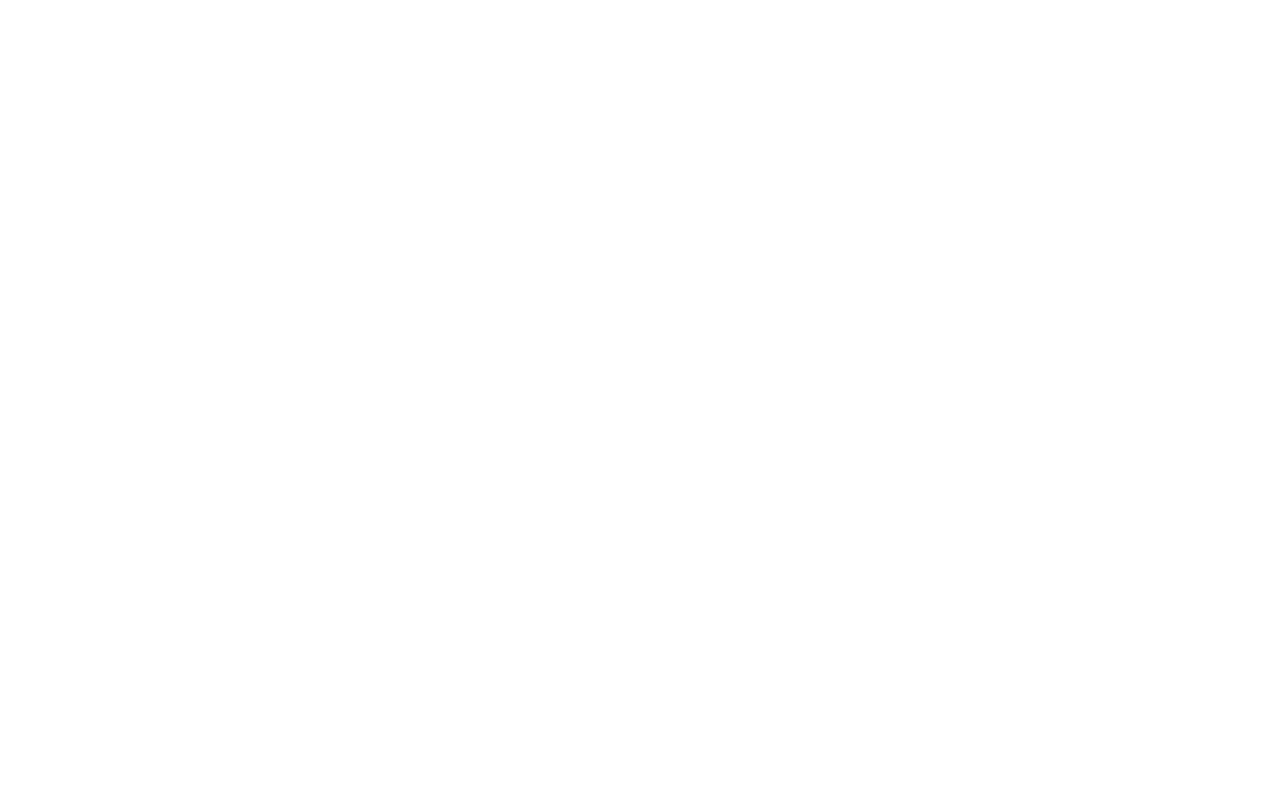
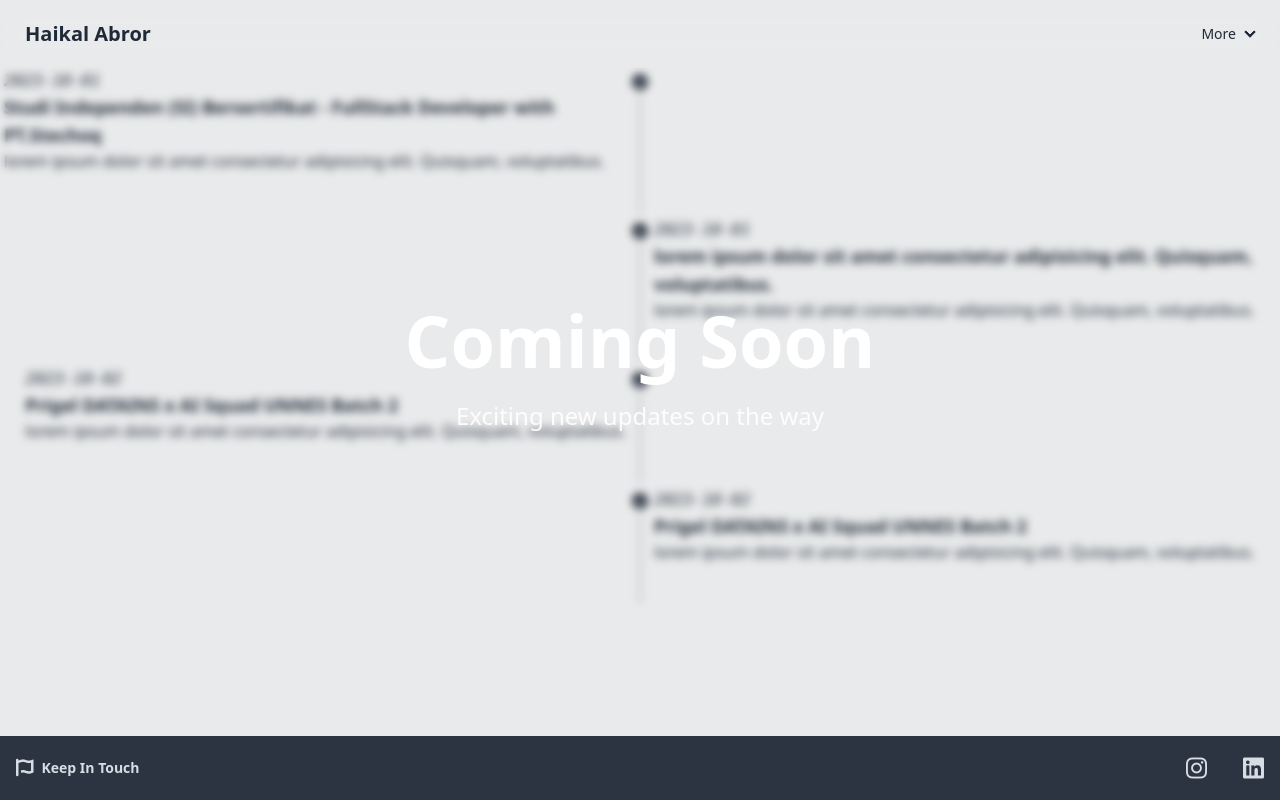
Before and after one commit to vayndem/Resume, a Vue app: page /timeline in a window 1280 px wide. Before the commit this address had no page. Built offline with nearby package versions, Linux system fonts and the light colour scheme.

Commit message:
update: improve

```diff
--- a/package.json
+++ b/package.json
@@ -15,7 +15,9 @@
     "@fortawesome/free-brands-svg-icons": "^6.7.2",
     "@fortawesome/free-solid-svg-icons": "^6.7.2",
     "@fortawesome/vue-fontawesome": "^3.0.8",
+    "@vueuse/core": "^13.1.0",
     "pinia": "^2.3.0",
+    "tailwindcss-animate": "^1.0.7",
     "vue": "^3.5.13",
     "vue-router": "^4.5.0"
   },
--- a/src/components/Dashboard.vue
+++ b/src/components/Dashboard.vue
@@ -1,10 +1,14 @@
 <!-- eslint-disable vue/multi-word-component-names -->
-<script setup></script>
+<script setup>
+import { useRoute } from 'vue-router'
+
+const route = useRoute()
+</script>
 
 <template>
   <div class="navbar bg-opacity-70 backdrop-blur-md">
     <div class="flex-1">
-      <a class="btn btn-ghost text-xl">Haikal Abror</a>
+      <router-link class="btn btn-ghost text-xl" to="/">Haikal Abror</router-link>
     </div>
     <div class="flex-none">
       <ul class="menu menu-horizontal px-1">
@@ -12,7 +16,12 @@
           <details>
             <summary>More</summary>
             <ul class="bg-base-100 rounded-t-none p-2">
-              <li><a>Soon</a></li>
+              <li v-if="route.path !== '/'">
+                <router-link to="/">Home</router-link>
+              </li>
+              <li v-if="route.path !== '/timeline'">
+                <router-link to="/timeline">Timeline</router-link>
+              </li>
             </ul>
           </details>
         </li>
--- a/src/components/Experience.vue
+++ b/src/components/Experience.vue
@@ -1,5 +1,23 @@
 <!-- eslint-disable vue/multi-word-component-names -->
 <script setup>
+import { ref, onMounted, nextTick } from 'vue'
+import { useElementVisibility } from '@vueuse/core'
+
+const experienceRefs = ref([])
+const humanityRefs = ref([])
+const experienceVisibility = ref([])
+const humanityVisibility = ref([])
+
+onMounted(async () => {
+  await nextTick()
+  experienceRefs.value.forEach((el, i) => {
+    experienceVisibility.value[i] = useElementVisibility(el)
+  })
+  humanityRefs.value.forEach((el, i) => {
+    humanityVisibility.value[i] = useElementVisibility(el)
+  })
+})
+
 const experiences = [
   {
     id: 1,
@@ -10,16 +28,16 @@ const experiences = [
   },
   {
     id: 2,
-    title: 'Program Prigel DATAINS x AI Squad UNNES Batch 2',
+    title: 'Prigel DATAINS x AI Squad UNNES Batch 2',
     period: 'Aug 2023 - Jan 2024',
-    competency: 'NLP Engginering, Database, and Flask',
+    competency: 'NLP Engineering, Database, and Flask',
     skills: ['MongoDB', 'Flask', 'Wiring API'],
   },
   {
     id: 3,
-    title: 'Program Prigel DATAINS x AI Squad UNNES Batch 1',
+    title: 'Prigel DATAINS x AI Squad UNNES Batch 1',
     period: 'Feb 2023 - July 2023',
-    competency: 'Computer Vision Engginering, Github, And HTML and CSS',
+    competency: 'Computer Vision Engineering, Github, And HTML and CSS',
     skills: ['Github', 'HTML & CSS', 'YoloV5 Engine'],
   },
 ]
--- /dev/null
+++ b/src/components/Portofolio.vue
@@ -0,0 +1,29 @@
+<!-- eslint-disable vue/multi-word-component-names -->
+
+<script setup>
+const handleClick = () => {
+  window.open('https://sistem-soal-nusaputera.web.app', '_blank')
+}
+</script>
+
+<template>
+  <div class="card bg-base-100 image-full w-max h-64 shadow-sm">
+    <figure>
+      <img src="/image.png " alt="Website Screenshot" class="opacity-45" />
+    </figure>
+    <div class="card-body">
+      <h2 class="card-title">Essay Question Generator</h2>
+      <h2 class="card-title">Using Gemini 1.5 Flash</h2>
+      <p class="text-sm">
+        Website Pembuat Soal Uraian Secara Otomatis<br />
+        Menggunakan AI Secara Otomatis
+      </p>
+
+      <div class="card-actions mt-auto justify-end">
+        <button class="btn btn-primary bg-primary hover:btn-accent" @click="handleClick">
+          <i class="fa-solid fa-globe"></i> Visit
+        </button>
+      </div>
+    </div>
+  </div>
+</template>
--- /dev/null
+++ b/src/components/reuse/Soon.vue
@@ -0,0 +1,15 @@
+<!-- eslint-disable vue/multi-word-component-names -->
+<script setup></script>
+
+<template>
+  <div
+    class="h-screen w-full flex items-center justify-center bg-neutral text-white overflow-hidden bg-opacity-10 backdrop-blur-sm"
+  >
+    <div class="z-10 text-center px-4 max-w-4xl">
+      <h1 class="text-5xl md:text-7xl font-bold mb-6 text-gradient animate-pulse-slow">
+        Coming Soon
+      </h1>
+      <p class="text-xl md:text-2xl font-light mb-16 opacity-90">Exciting new updates on the way</p>
+    </div>
+  </div>
+</template>
--- a/src/main.js
+++ b/src/main.js
@@ -10,6 +10,7 @@ import { library } from '@fortawesome/fontawesome-svg-core'
 import { faUser } from '@fortawesome/free-solid-svg-icons'
 
 // Import Font Awesome Vue Component
+// eslint-disable-next-line no-unused-vars
 import { FontAwesomeIcon } from '@fortawesome/vue-fontawesome'
 
 // Add Icons to the Library
--- a/src/router/index.js
+++ b/src/router/index.js
@@ -10,6 +10,11 @@ const router = createRouter({
       name: 'home',
       component: () => import('../views/HomeView.vue'),
     },
+    {
+      path: '/timeline',
+      name: 'timeline',
+      component: () => import('../views/TimelineView.vue'),
+    },
   ],
 })
 
--- a/src/views/HomeView.vue
+++ b/src/views/HomeView.vue
@@ -1,8 +1,11 @@
 <script setup>
+import { ref } from 'vue'
 import Footer from '../components/Footer.vue'
+import { useElementVisibility } from '@vueuse/core'
 import Carousel from '../components/Carousel_Card.vue'
 import Dashboard from '../components/Dashboard.vue'
 import Experience from '../components/Experience.vue'
+import Portofolio from '../components/Portofolio.vue'
 import heroImage from '/DSCF3145.JPG'
 
 const handleClick = () => {
@@ -11,6 +14,12 @@ const handleClick = () => {
     '_blank',
   )
 }
+// Refs for visibility tracking
+const portfolioRef = ref(null)
+const experienceRef = ref(null)
+const isVisible = useElementVisibility(portfolioRef)
+const isVisibleExperience = useElementVisibility(experienceRef)
+//? butuh scroll trigerred dengan @vueuse/core
 </script>
 
 <template>
@@ -20,10 +29,16 @@ const handleClick = () => {
     <div class="flex">
       <div class="hero py-16">
         <div class="hero-content flex-col lg:flex-row">
-          <img :src="heroImage" alt="Hero Image of Haikal" class="max-w-72 rounded-lg shadow-2xl" />
+          <img
+            :src="heroImage"
+            alt="Hero Image of Haikal"
+            class="max-w-72 rounded-lg shadow-2xl animate-in fade-in duration-700 delay-500"
+          />
           <div>
-            <h1 class="text-5xl font-bold">Greetings!! Haikal Here</h1>
-            <p class="py-6">
+            <h1 class="text-5xl font-bold animate-in fade-in duration-700">
+              Greetings!! Haikal Here
+            </h1>
+            <p class="py-6 animate-in fade-in duration-700 delay-300">
               Hello everyone, I am a students at University of Semarang that specializing in
               Full-Stack development, with a strong knowledge of web development and user
               interfaces. I have hands-on experience in building APIs and integrating them into
@@ -48,10 +63,30 @@ const handleClick = () => {
     <div class="flex justify-center py-12">
       <Carousel />
     </div>
+    <div class="divider"></div>
+    <!-- Experience card -->
+    <div
+      ref="experienceRef"
+      class="flex justify-center py-12 animate-in fade-in duration-700 delay-500"
+      :class="{
+        'opacity-100 translate-y-0': isVisibleExperience,
+        'opacity-0 translate-y-10': !isVisibleExperience,
+      }"
+    >
+      <Experience />
+    </div>
 
-    <!-- Experience card -->
-    <div class="">
-      <Experience />
+    <h1 class="flex flex-wrap text-3xl font-bold justify-center space-x-2">
+      <span>Website That</span>
+      <span class="text-primary">I Created</span>
+    </h1>
+
+    <div
+      ref="portfolioRef"
+      class="flex justify-center py-12 transition-opacity duration-700"
+      :class="{ 'opacity-100 translate-y-0': isVisible, 'opacity-0 translate-y-10': !isVisible }"
+    >
+      <Portofolio />
     </div>
 
     <!-- Footer -->
--- /dev/null
+++ b/src/views/TimelineView.vue
@@ -0,0 +1,89 @@
+<!-- eslint-disable no-unused-vars -->
+<script setup>
+import Dashboard from '@/components/Dashboard.vue'
+import Footer from '@/components/Footer.vue'
+import Soon from '@/components/reuse/Soon.vue'
+import { ref, computed } from 'vue'
+
+const left = [
+  {
+    id: 1,
+    waktu: '2023-10-01',
+    judul: 'Studi Independen (SI) Bersertifikat  - FullStack Developer with PT.Stechoq',
+    tentang: 'lorem ipsum dolor sit amet consectetur adipisicing elit. Quisquam, voluptatibus.',
+  },
+  {
+    id: 2,
+    waktu: '2023-10-02',
+    judul: 'Prigel DATAINS x AI Squad UNNES Batch 2',
+    tentang: 'lorem ipsum dolor sit amet consectetur adipisicing elit. Quisquam, voluptatibus.',
+  },
+]
+
+const right = [
+  {
+    id: 1,
+    waktu: '2023-10-01',
+    judul: 'lorem ipsum dolor sit amet consectetur adipisicing elit. Quisquam, voluptatibus.',
+    tentang: 'lorem ipsum dolor sit amet consectetur adipisicing elit. Quisquam, voluptatibus.',
+  },
+  {
+    id: 2,
+    waktu: '2023-10-02',
+    judul: 'Prigel DATAINS x AI Squad UNNES Batch 2',
+    tentang: 'lorem ipsum dolor sit amet consectetur adipisicing elit. Quisquam, voluptatibus.',
+  },
+]
+
+// Combine left and right arrays into a single array
+const combinedTimeline = computed(() => {
+  const result = []
+  const maxLength = Math.max(left.length, right.length)
+
+  for (let i = 0; i < maxLength; i++) {
+    if (i < left.length) result.push(left[i])
+    if (i < right.length) result.push(right[i])
+  }
+
+  return result
+})
+</script>
+
+<template>
+  <div class="min-h-screen flex flex-col">
+    <Dashboard class="fixed z-40" />
+    <Soon class="fixed z-30" />
+    <!-- bagian left and right -->
+    <div class="16px flex flex-col items-center justify-center mt-16">
+      <ul class="timeline timeline-snap-icon max-md:timeline-compact timeline-vertical">
+        <!-- Loop through combined left and right array with alternating positions -->
+        <li v-for="(item, index) in combinedTimeline" :key="'timeline-' + index">
+          <div class="timeline-middle">
+            <svg
+              xmlns="http://www.w3.org/2000/svg"
+              viewBox="0 0 20 20"
+              fill="currentColor"
+              class="h-5 w-5"
+            >
+              <path
+                fill-rule="evenodd"
+                d="M10 18a8 8 0 100-16 8 8 0 000 16zm3.857-9.809a.75.75 0 00-1.214-.882l-3.483 4.79-1.88-1.88a.75.75 0 10-1.06 1.061l2.5 2.5a.75.75 0 001.137-.089l4-5.5z"
+                clip-rule="evenodd"
+              />
+            </svg>
+          </div>
+          <div
+            :class="{ 'timeline-start': index % 2 === 0, 'timeline-end': index % 2 !== 0 }"
+            class="mb-10"
+          >
+            <time class="font-mono italic">{{ item.waktu }}</time>
+            <div class="text-lg font-black">{{ item.judul }}</div>
+            {{ item.tentang }}
+          </div>
+          <hr />
+        </li>
+      </ul>
+    </div>
+    <Footer class="mt-auto z-40" />
+  </div>
+</template>
--- a/tailwind.config.js
+++ b/tailwind.config.js
@@ -1,6 +1,7 @@
 /** @type {import('tailwindcss').Config} */
 
 import daisyui from 'daisyui'
+import animate from 'tailwindcss-animate'
 export default {
   content: ['./index.html', './src/**/*.{vue,js,ts,jsx,tsx}'],
 
@@ -11,5 +12,5 @@ export default {
       },
     },
   },
-  plugins: [daisyui],
+  plugins: [daisyui, animate],
 }
```
Also changed, not shown: public/image.png (added), 1 other file (tests, documents, lock files or other folders).
